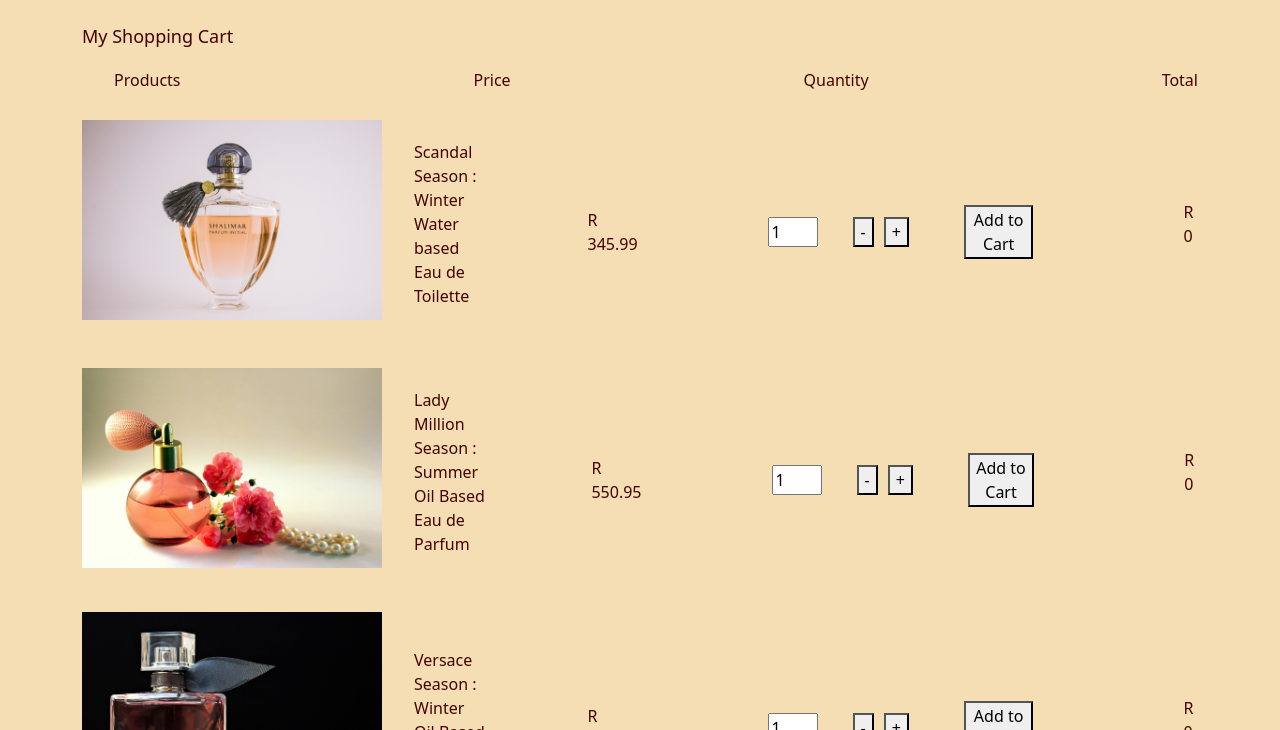
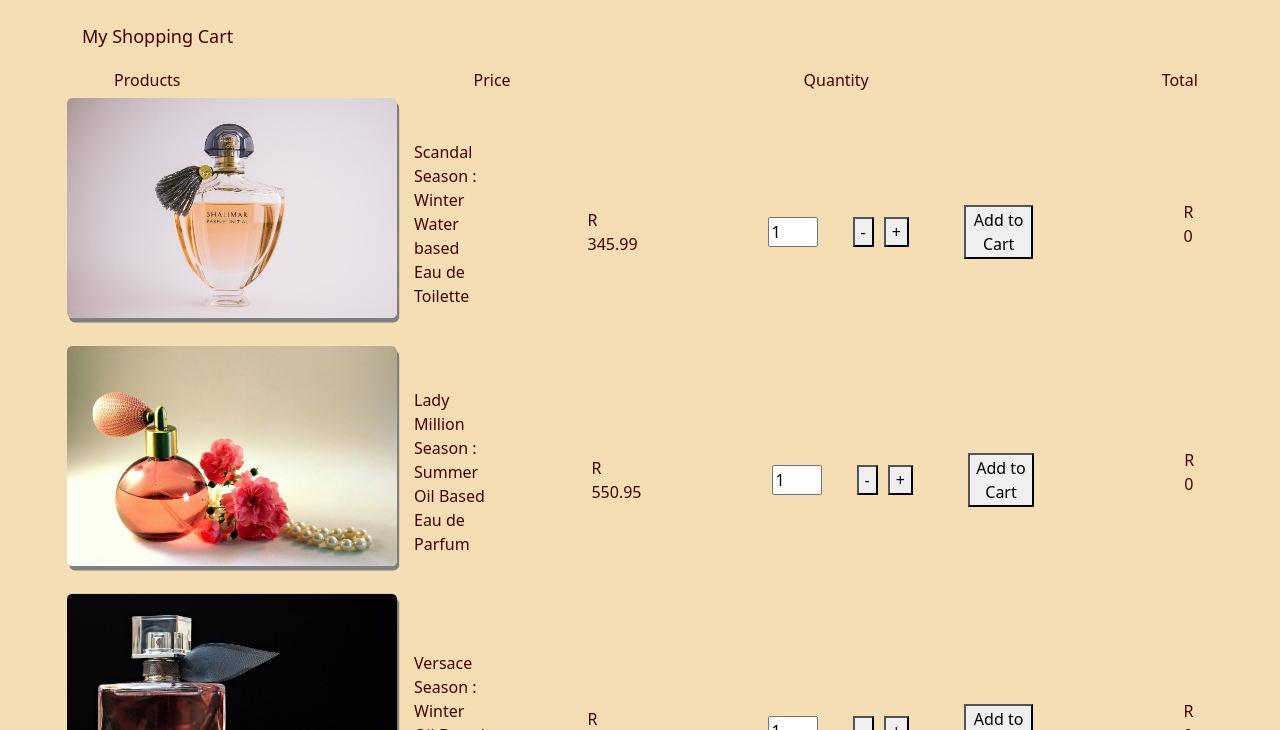
Before and after one commit to MellowMokoen/shopping-cart, a plain HTML site: page index.html in a window 1280 px wide. Shown: the part 70-800 px from the top of the page. Drawn offline with nearby package versions, Linux system fonts and the light colour scheme.

Commit message:
Styled images with CSS

```diff
--- a/index.html
+++ b/index.html
@@ -38,7 +38,7 @@
         <img
           src="images/perfume1.jpg"
           alt="Scandal perfume for women"
-          class="mb-4"
+          class="mb-5"
           width="300"
         />
         <ul>
@@ -60,7 +60,7 @@
         <img
           src="images/perfume2.jpg"
           alt="Lady million perfume for women"
-          class="mb-4"
+          class="mb-5"
           width="300"
         />
         <ul>
@@ -80,7 +80,7 @@
         <img
           src="images/perfume3.jpg"
           alt="Versace perfume for women"
-          class="mb-4"
+          class="mb-5"
           width="300"
         />
         <ul>
--- a/src/styles.css
+++ b/src/styles.css
@@ -19,6 +19,19 @@ span {
 h2 {
     font-size: large;
     margin-bottom: 20px;
+}
+
+img {
+    border-radius: 5px 5px;
+    box-shadow: 2px 4px grey;
+    cursor: pointer;
+    transform: scale(1.1);
+    transition: transform 0.2s ease-in-out;
+}
+
+img:hover {
+    filter: contrast(1.3);
+
 }
 
 li {
```
